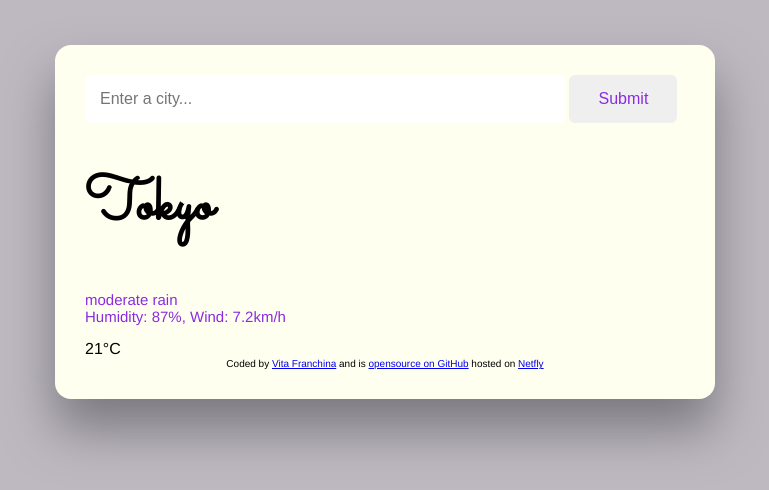
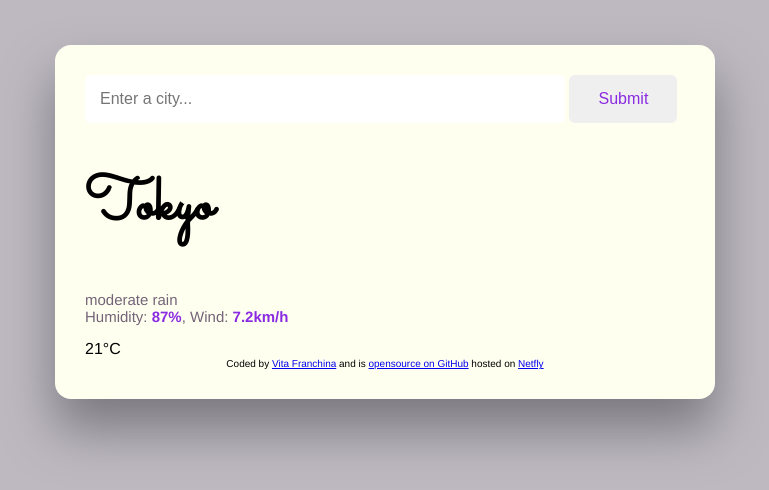
Before and after one commit to VitaFrnkn/Weather-app-vanilla-project, a plain HTML site: page index.html in a window 1280 px wide. Shown: the whole page, without its empty margins (255-1024 px from the left). Drawn offline with Linux system fonts and the light colour scheme.

Commit message:
fixed styling and html sintax typo

```diff
--- a/index.html
+++ b/index.html
@@ -20,18 +20,17 @@
             </form>
         </header>
         <main>
-
             <h1>Tokyo</h1>
                 <div class="weather-app-data">
                     <p>
+                        <div class="weather-info">
                             moderate rain
                              <br/>
-                Humidity: 87%, Wind: 7.2km/h
+                            Humidity:<strong> 87%</strong>, Wind: <strong>7.2km/h</strong>
+                        </div>
                     </p>
                 </div>
-        <div>21°C</div>
-    </main>
-
+            <div class="main-figure">21°C</div>
             <footer>
                 Coded by
                 <a href="https://github.com/VitaFrnkn">Vita Franchina</a>
@@ -40,6 +39,9 @@
                 hosted on
                 <a href="https://weather-app-by-vita.netlify.app/">Netfly</a>
             </footer>
+        </main>
+
+
     </div>
 </body>
 
--- a/src/index.css
+++ b/src/index.css
@@ -36,6 +36,14 @@ body{
     padding: 15px 20px;
     font-size: 16px;
 }
+.weather-info{
+    color: rgb(116, 100, 119);
+
+}
+.weather-info strong{
+    color: blueviolet;
+
+}
 footer{
     font-family:'Franklin Gothic Medium', 'Arial Narrow', Arial, sans-serif;
     font-size: 10px;
```
Lines whose indentation alone changed are shown as unchanged.
